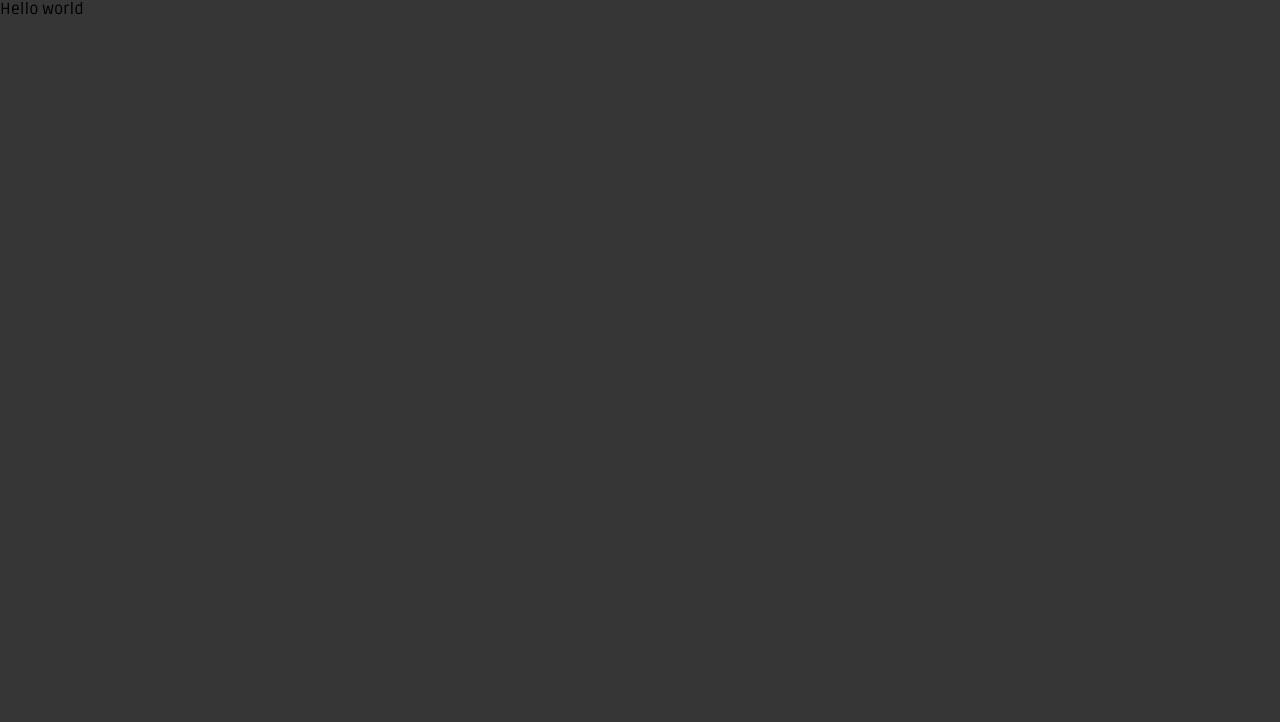
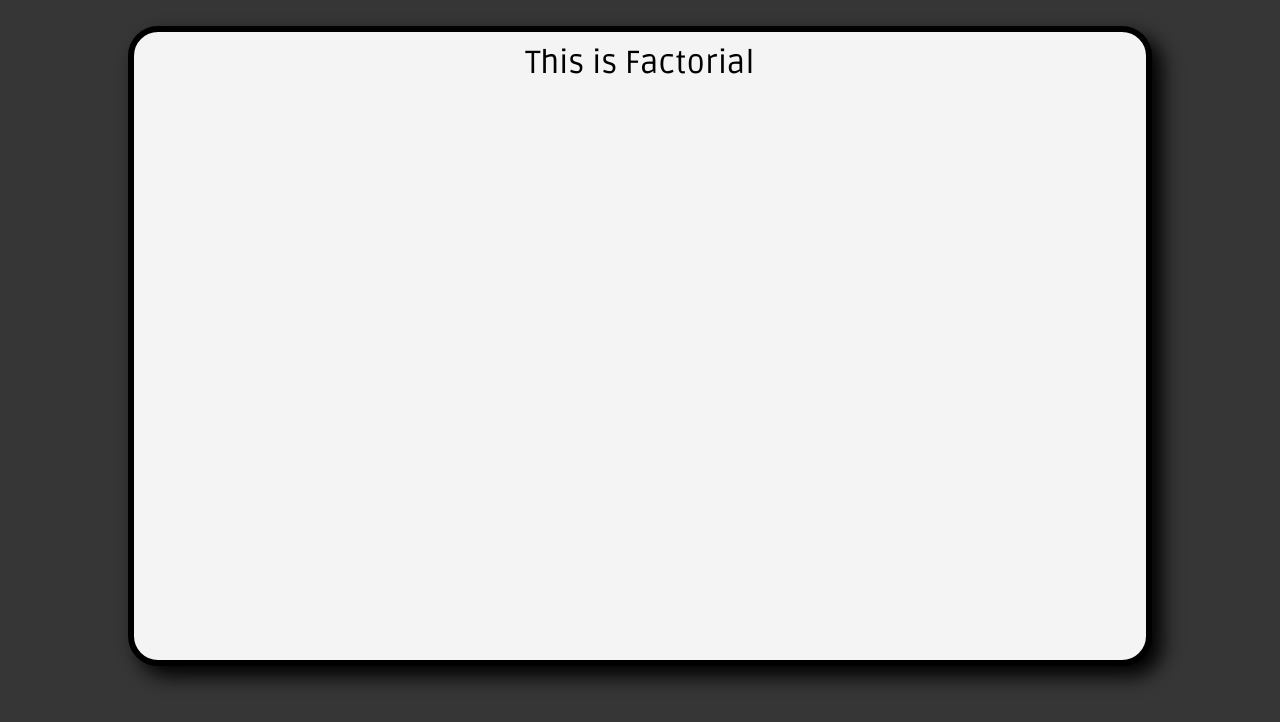
Before and after one commit to freefrogs/react-repetition, a React (Create React App) app: page /factorial in a window 1280 px wide. Shown: the top 722 px of the page. Built offline with nearby package versions, Linux system fonts and the light colour scheme.

Commit message:
Add router

```diff
--- a/package.json
+++ b/package.json
@@ -14,6 +14,7 @@
     "react": "^18.2.0",
     "react-dom": "^18.2.0",
     "react-redux": "^8.0.5",
+    "react-router-dom": "^6.7.0",
     "react-scripts": "5.0.1",
     "sass": "^1.57.1",
     "typescript": "^4.9.4",
--- a/src/App.tsx
+++ b/src/App.tsx
@@ -1,10 +1,24 @@
 import React from 'react';
+import { BrowserRouter as Router, Routes, Route } from 'react-router-dom';
 import './styles/App.scss';
+import Assumptions from './pages/Assumptions';
+import Factorial from './pages/Factorial';
+import GithubSearch from './pages/GithubSearch';
+import NotFound from './pages/NotFound';
 
 function App() {
   return (
     <div className="App">
-      Hello world
+      <Router>
+        <div className="section">
+          <Routes >
+            <Route path="/" element={<Assumptions />} />
+            <Route path="/factorial" element={<Factorial />} />
+            <Route path="/githubsearch" element={<GithubSearch />} />
+            <Route path="*" element={<NotFound />} />
+          </Routes>
+        </div>
+      </Router>
     </div>
   );
 }
--- /dev/null
+++ b/src/pages/Assumptions.tsx
@@ -0,0 +1,9 @@
+const Assumptions = () => {
+  return (
+    <div>
+      <h1>This is Assumptions</h1>
+    </div>
+  );
+}
+
+export default Assumptions;
--- /dev/null
+++ b/src/pages/Factorial.tsx
@@ -0,0 +1,9 @@
+const Factorial = () => {
+  return (
+    <div>
+      <h1>This is Factorial</h1>
+    </div>
+  );
+}
+
+export default Factorial;
--- /dev/null
+++ b/src/pages/GithubSearch.tsx
@@ -0,0 +1,9 @@
+const GithubSearch = () => {
+  return (
+    <div>
+      <h1>This is Github Search</h1>
+    </div>
+  );
+}
+
+export default GithubSearch;
--- /dev/null
+++ b/src/pages/NotFound.tsx
@@ -0,0 +1,9 @@
+const NotFound = () => {
+  return (
+    <div>
+      <h1>404 page not found</h1>
+    </div>
+  );
+}
+
+export default NotFound;
--- a/src/styles/App.scss
+++ b/src/styles/App.scss
@@ -0,0 +1,13 @@
+@import './variable.scss';
+
+.section {
+  width: 80%;
+  text-align: center;
+  margin: 2% auto;
+  padding: 1%;
+  min-height: 80vh;
+  border: 6px solid $main-color;
+  box-shadow: 10px 10px 20px $main-color;
+  border-radius: 30px;
+  background: $app-bg-color;
+}
--- a/src/styles/variable.scss
+++ b/src/styles/variable.scss
@@ -1,5 +1,5 @@
 $main-font: 'Ruda', Arial, sans-serif;
 $main-color: #000;
 $body-color: #363636;
-$app-bg-color: #fff;
+$app-bg-color: rgb(244, 244, 244);
 $details: #f5b042;
```
Also changed, not shown: 1 other file (tests, documents, lock files or other folders).
